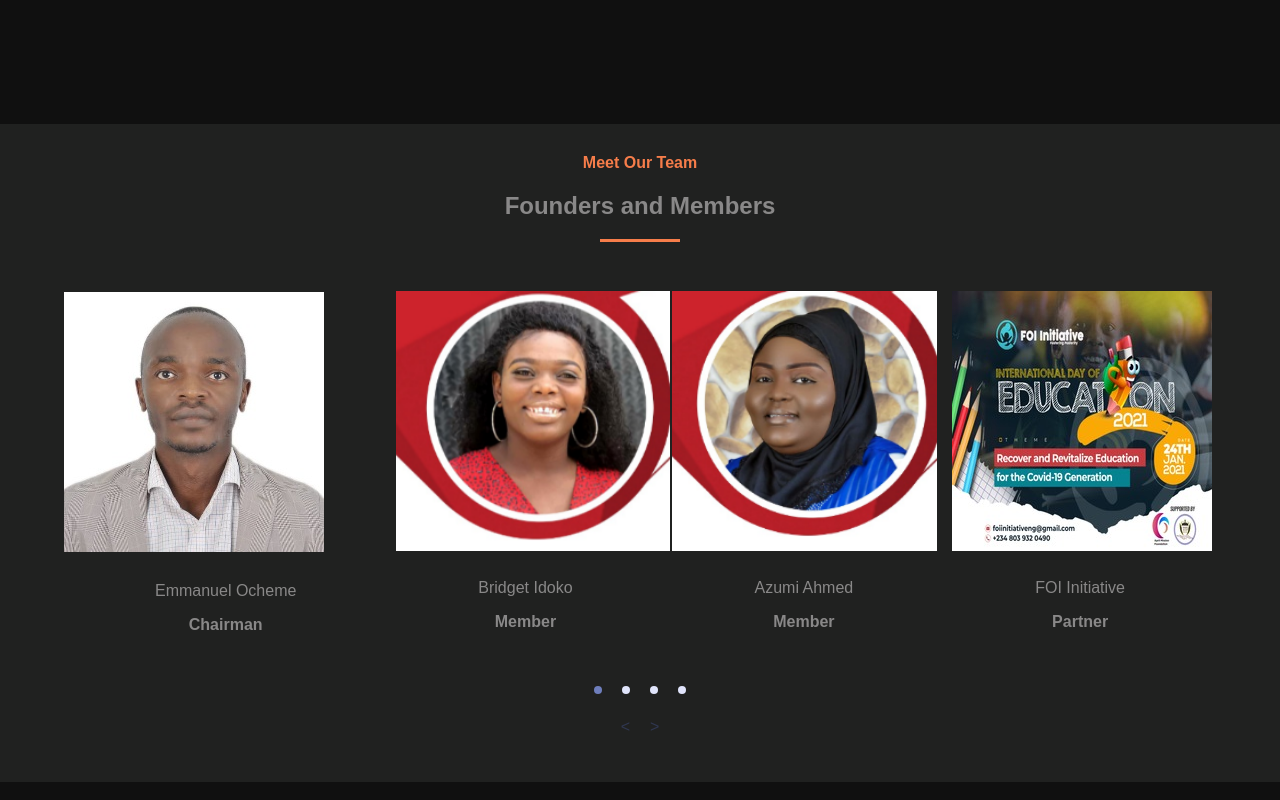
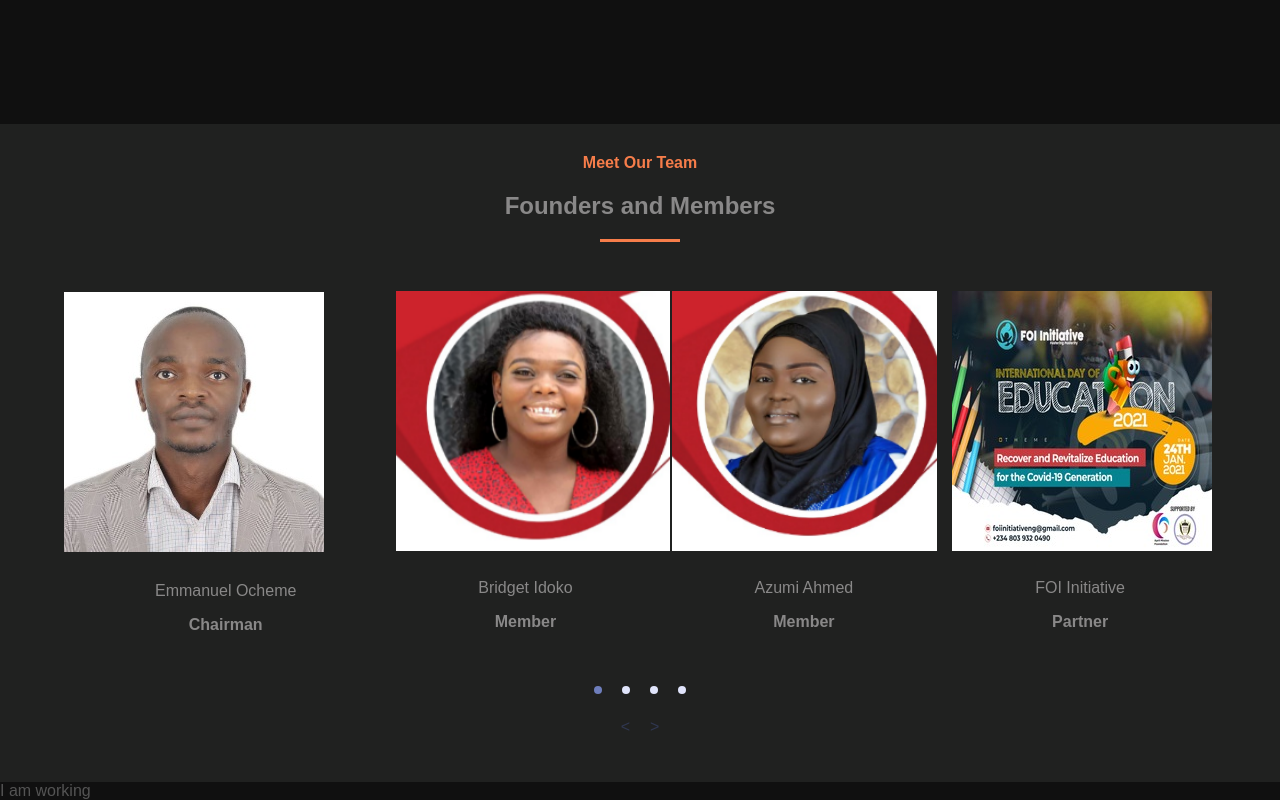
Before and after one commit to abeebridwan/aprilmission, a Next.js app: page / in a window 1280 px wide. Shown: the part 1219-2019 px from the top of the page. Built offline with nearby package versions, Linux system fonts and the light colour scheme; grey boxes are pictures that could not be loaded.

Commit message:
feat: boilerplate added for project components

```diff
--- /dev/null
+++ b/components/project/index.js
@@ -0,0 +1,6 @@
+/* eslint-disable react/prop-types */
+import { Container } from './styles/project';
+
+const Project = ({ children, ...RestProps }) => <Container {...RestProps}>{children}</Container>;
+
+export default Project;
--- /dev/null
+++ b/components/project/styles/project.js
@@ -0,0 +1,3 @@
+import styled from 'styled-components';
+
+export const Container = styled.section``;
--- /dev/null
+++ b/containers/project.js
@@ -0,0 +1,11 @@
+/* eslint-disable react/prop-types */
+import Project from '../components/project/index';
+
+const ProjectContainer = ({ children }) => (
+  <Project>
+    I am working
+    {children}
+  </Project>
+);
+
+export default ProjectContainer;
--- a/pages/index.js
+++ b/pages/index.js
@@ -6,6 +6,7 @@ import ModalContainer from '../containers/Modal';
 import ServiceContainer from '../containers/Service';
 import AboutContainer from '../containers/About';
 import FounderContainer from '../containers/Founder';
+import ProjectContainer from '../containers/project';
 import { ToggleContext } from '../context/modal';
 
 export default function Index() {
@@ -33,6 +34,7 @@ export default function Index() {
       <ServiceContainer />
       <AboutContainer />
       <FounderContainer />
+      <ProjectContainer />
     </ToggleContext.Provider>
   );
 }
```
